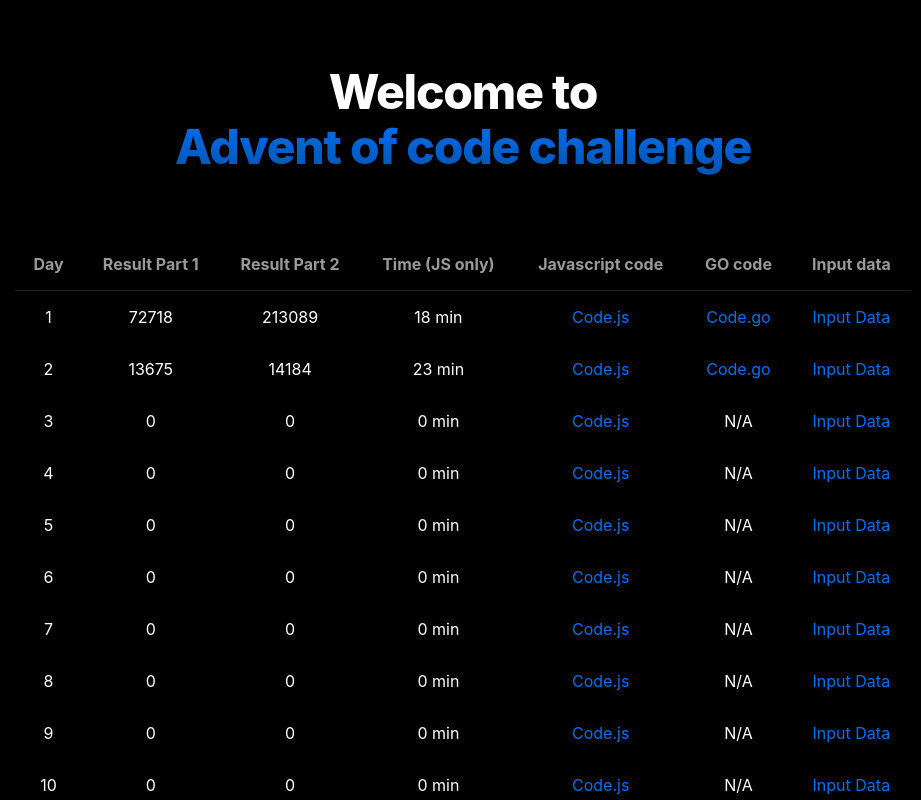
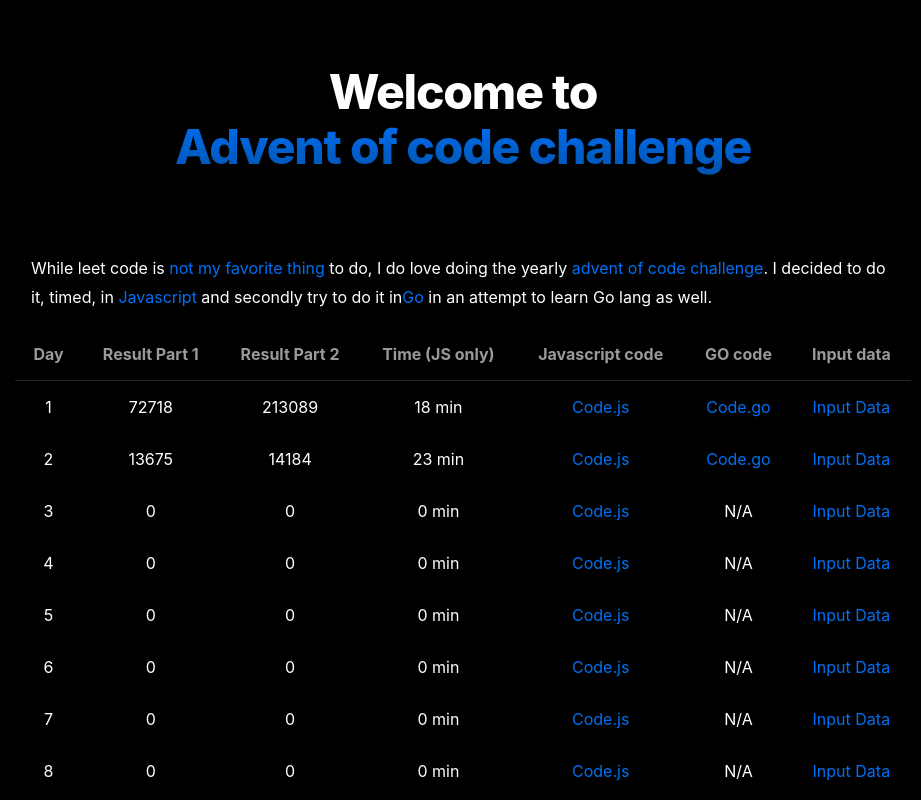
Before and after one commit to ConstantinChirila/advent-of-code, a Next.js app: page / in a window 1280 px wide. Shown: the top 800 px of the page, without its empty margins (177-1098 px from the left). Built offline with nearby package versions, Linux system fonts and the light colour scheme.

Commit message:
More refactoring

```diff
--- a/app/globals.css
+++ b/app/globals.css
@@ -18,3 +18,9 @@ a {
 * {
   box-sizing: border-box;
 }
+a {
+  color: #0070f3;
+}
+a:hover {
+  text-decoration: underline;
+}
--- a/app/page.jsx
+++ b/app/page.jsx
@@ -10,8 +10,37 @@ export default function Home() {
       <main className={styles.main}>
         <h1 className={styles.title}>
           Welcome to <br />
-          <a href="https://adventofcode.com/2022/">Advent of code challenge</a>
+          <Link href="https://adventofcode.com/" target="_blank">
+            Advent of code challenge
+          </Link>
         </h1>
+        <div className={styles.content}>
+          <p>
+            While leet code is{" "}
+            <Link
+              href="https://www.fullcontextdevelopment.com/qb/leetcode-considered-harmful"
+              target="_blank"
+            >
+              not my favorite thing
+            </Link>{" "}
+            to do, I do love doing the yearly{" "}
+            <Link href="https://adventofcode.com/" target="_blank">
+              advent of code challenge
+            </Link>
+            . I decided to do it, timed, in{" "}
+            <Link
+              href="https://developer.mozilla.org/en-US/docs/Web/JavaScript"
+              target="_blank"
+            >
+              Javascript
+            </Link>{" "}
+            and secondly try to do it in
+            <Link href="https://golang.org/" target="_blank">
+              Go
+            </Link>{" "}
+            in an attempt to learn Go lang as well.
+          </p>
+        </div>
         <table className={styles.table}>
           <thead>
             <tr>
--- a/app/page.module.css
+++ b/app/page.module.css
@@ -70,9 +70,8 @@ table.table th {
   padding: 1rem;
   text-align: center;
 }
-table.table td a {
-  color: #0070f3;
+
+.content {
+  max-width: 54rem;
+  line-height: 1.8;
 }
-table.table td a:hover {
-  text-decoration: underline;
-}
```
Also changed, not shown: app/head.jsx (+6 -3 lines), 2 other files (tests, documents, lock files or other folders).
